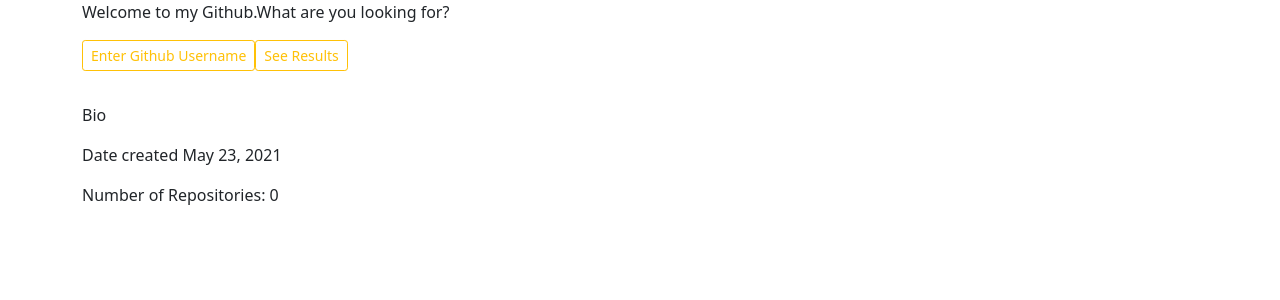
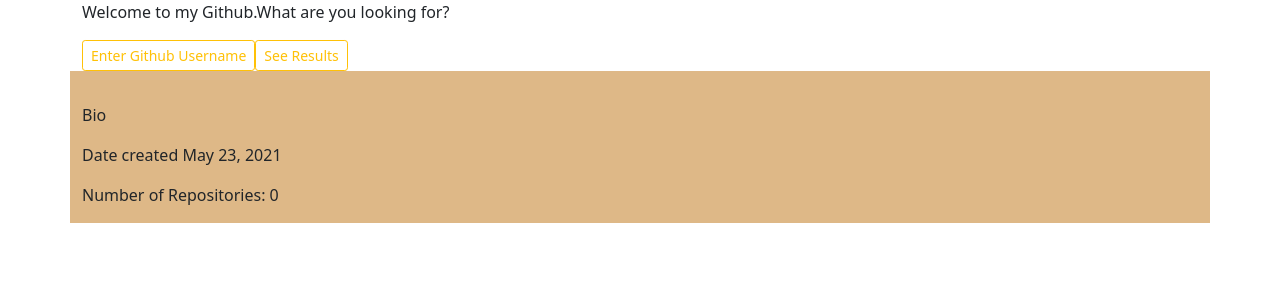
Before and after one commit to KIbet1998/Github-Finder, an Angular app: page /github-results in a window 1280 px wide. Shown: the top 300 px of the page. Built offline with nearby package versions, Linux system fonts and the light colour scheme.

Commit message:
add background data

```diff
--- a/src/app/github-results/github-results.component.css
+++ b/src/app/github-results/github-results.component.css
@@ -0,0 +1,4 @@
+.row{
+    background-color: burlywood;
+
+}
```
Also changed, not shown: 1 other file (tests, documents, lock files or other folders).
